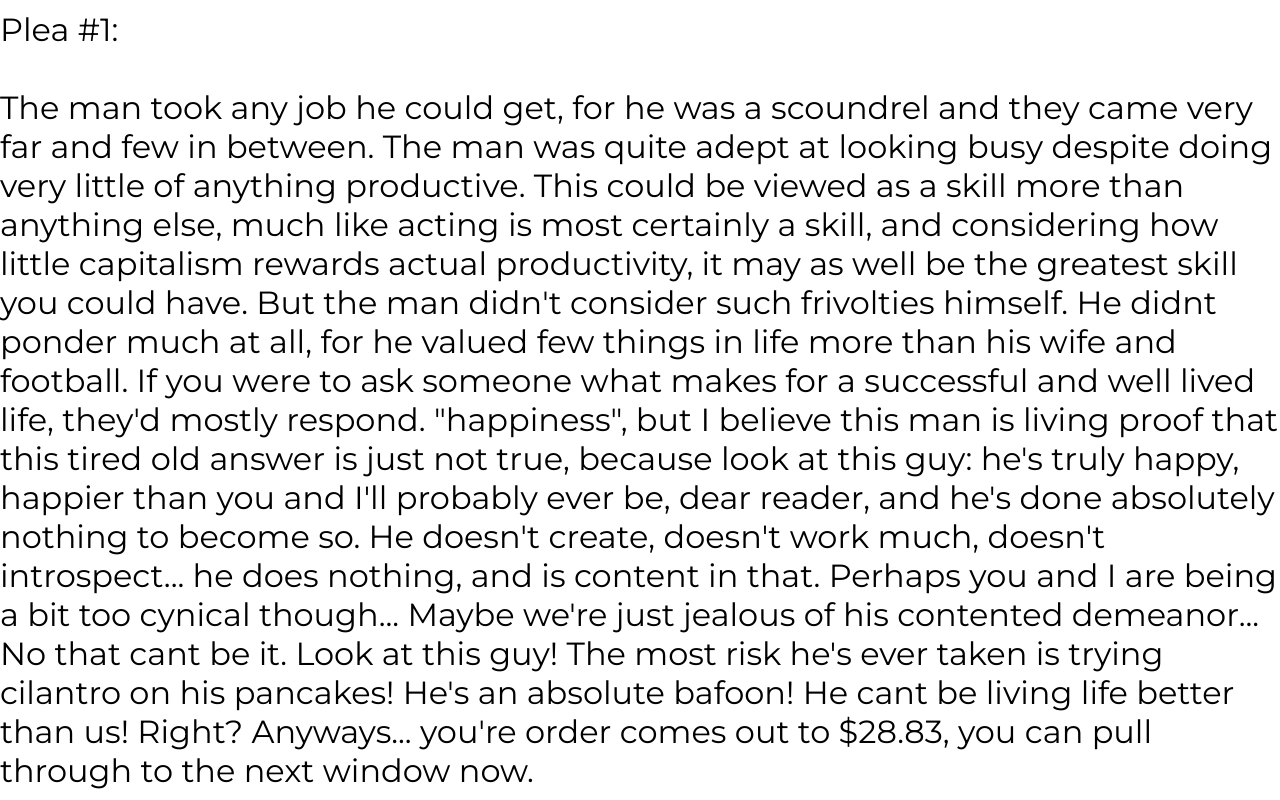
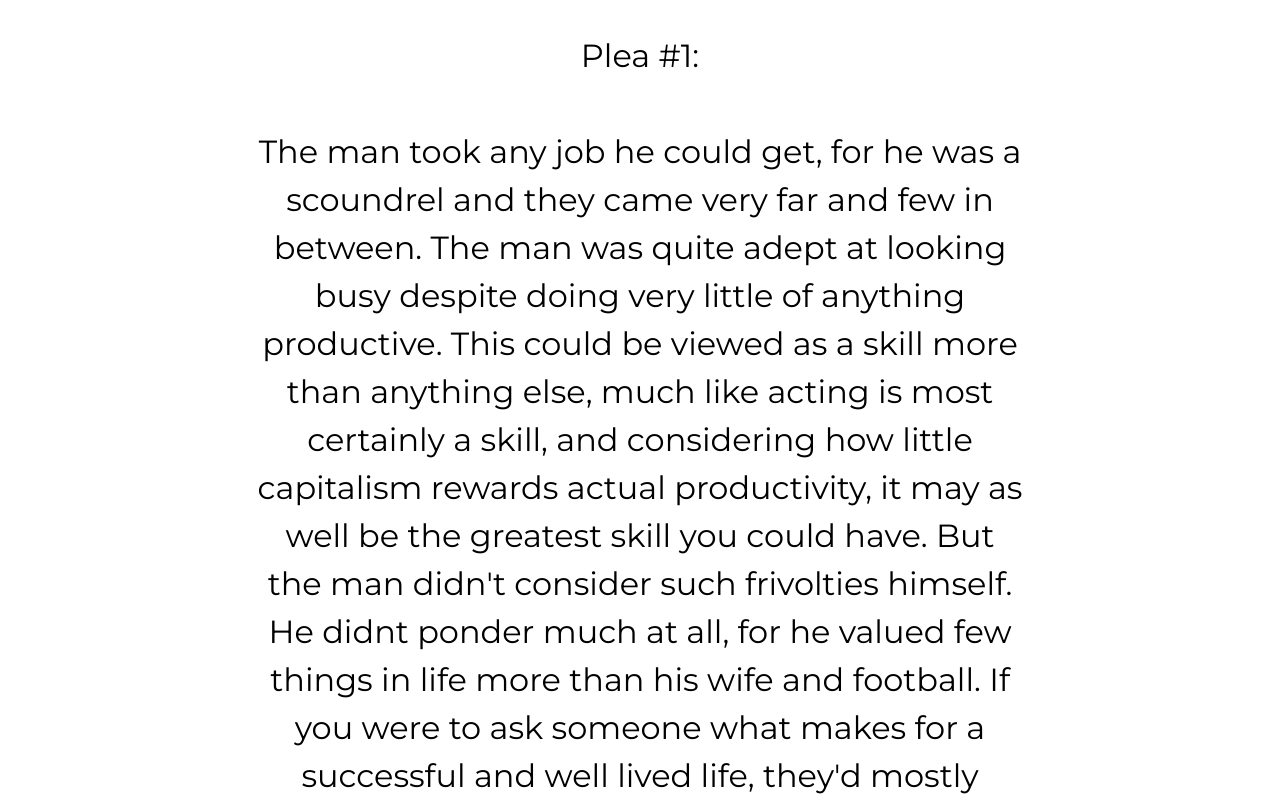
Before and after one commit to TurtleHellMax/DailyPlea, a plain HTML site: page index.html in a window 1280 px wide. Shown: the top 800 px of the page. Drawn offline with Linux system fonts and the light colour scheme.

Commit message:
Update styles.css

```diff
--- a/css/styles.css
+++ b/css/styles.css
@@ -5,18 +5,26 @@ html, body {
 }
 
 .container {
-  /* make a full-screen flexbox */
+  /* full-screen flex to center the <p> block */
   display: flex;
   justify-content: center;
   align-items: center;
-  width: 100%;
-  height: 100%;
+
+  /* leave 20% padding on left/right */
+  padding: 0 20%;
+
   background-color: #ffffff;
 }
 
 .container p {
-  /* use your “custom” font */
   font-family: 'Montserrat', sans-serif;
   font-size: 2rem;
+
+  /* 1.5× line spacing */
+  line-height: 1.5;
+
+  /* center each line of text */
+  text-align: center;
+
   color: #000000;
 }
```
